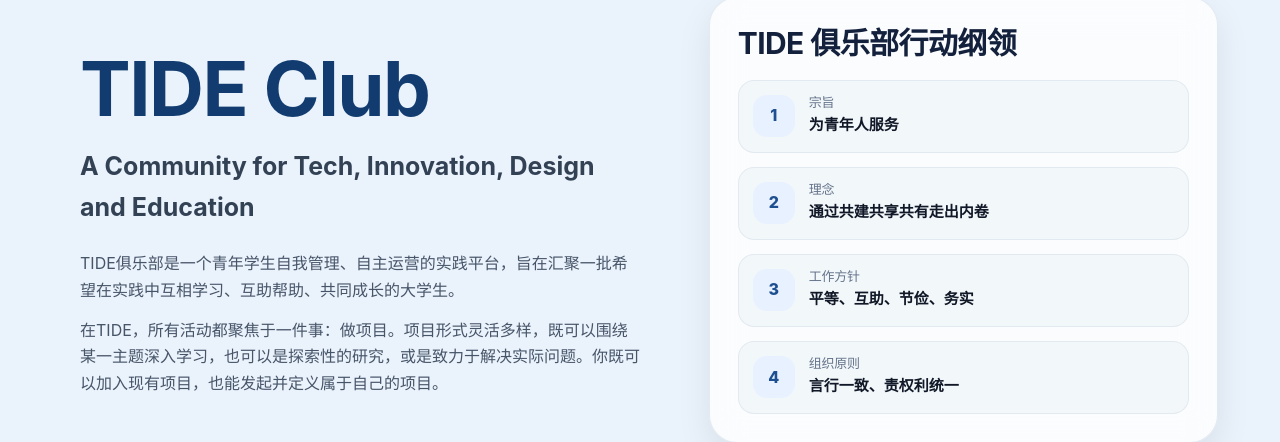
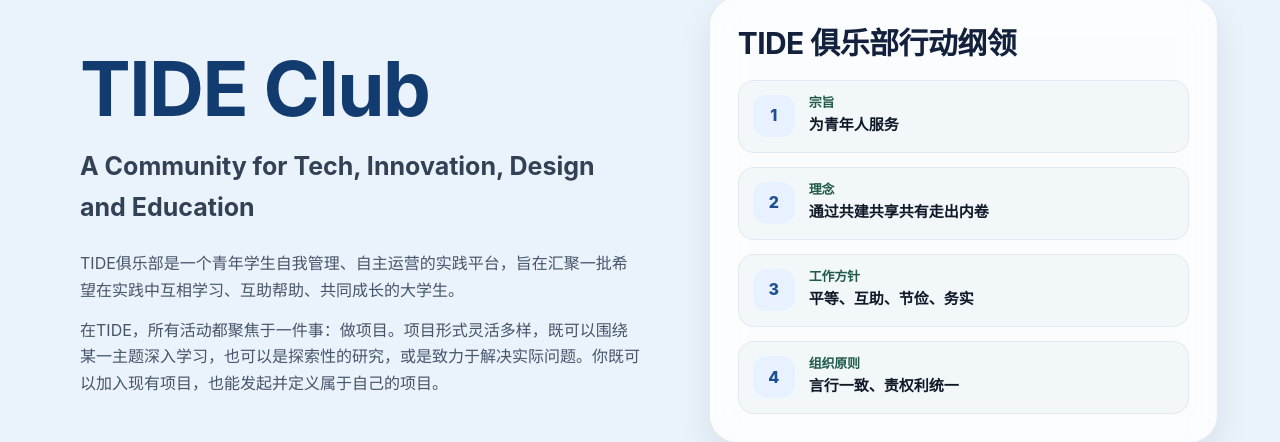
Before and after one commit to TIDE-Club/project.github.io, a plain HTML site: page index.html in a window 1280 px wide. Shown: the part 154-596 px from the top of the page. Drawn offline with Linux system fonts and the light colour scheme.

Commit message:
Update style.css

```diff
--- a/css/style.css
+++ b/css/style.css
@@ -77,7 +77,7 @@ p { margin: 0; }
 .hero-panel h2 { font-size: clamp(22px, 2.4vw, 30px); }
 .mission-mini-grid { display: grid; gap: 14px; margin-top: 18px; }
 .mission-mini { display: flex; gap: 14px; padding: 14px; border-radius: 16px; background: rgba(241,245,249,.8); border: 1px solid rgba(226,232,240,.9); }
-.mission-mini-label { font-size: 13px; font-weight: 400; color: var(--muted); }
+.mission-mini-label { font-size: 13px; font-weight: 800; color: #1f5a4a; }
 .mission-mini-content { margin-top: 3px; color: #111827; font-size: 15px; font-weight: 800; }
 .icon-bubble { width: 42px; height: 42px; display: inline-flex; align-items: center; justify-content: center; border-radius: 14px; background: var(--primary-soft); color: var(--primary); flex: 0 0 auto; font-weight: 800; }
 .stat-row { display: grid; grid-template-columns: repeat(3, 1fr); gap: 12px; margin-top: 28px; }
```
